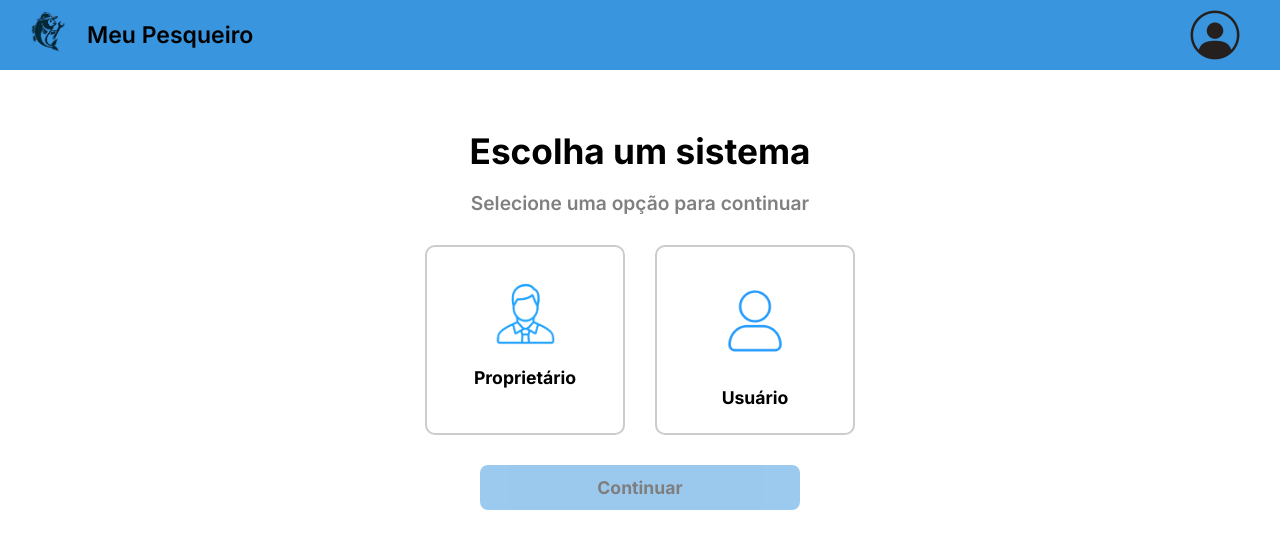
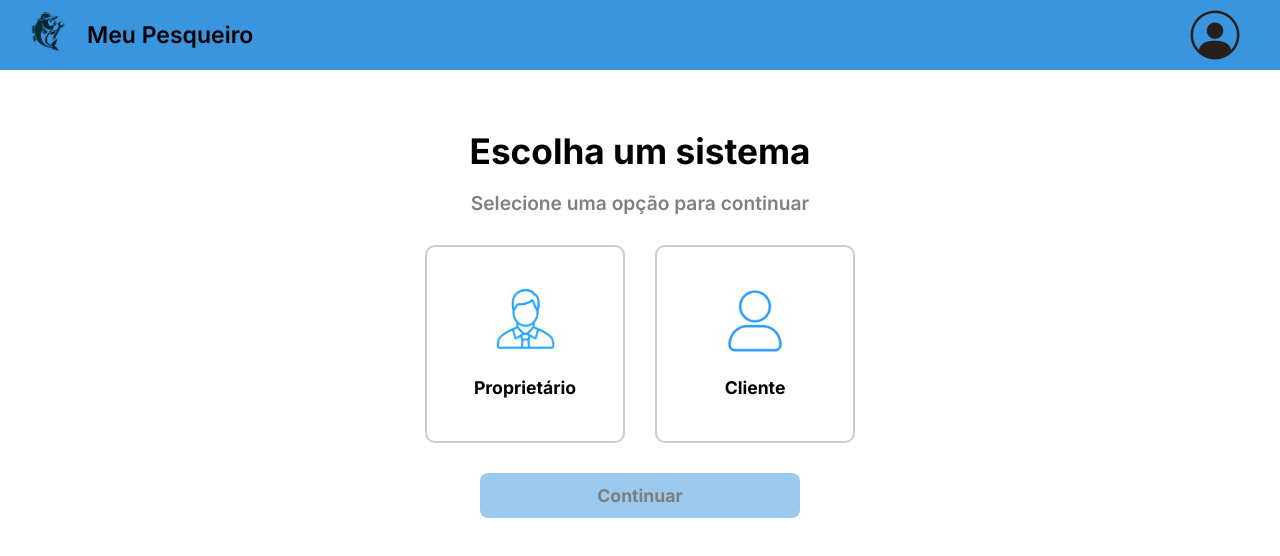
Before and after one commit to LuishEtec/SiteMeuPesqueiro, an Angular app: page /escolhasistema in a window 1280 px wide. Shown: the top 556 px of the page. Built offline with nearby package versions, Linux system fonts and the light colour scheme.

Commit message:
Escolha sistema atualizado

```diff
--- a/src/app/escolhasistema/escolhasistema.component.css
+++ b/src/app/escolhasistema/escolhasistema.component.css
@@ -41,22 +41,9 @@
   border-color: #3A95DF;
 }
 
-.icone-prop {
-  width: 80px;
-  height: 80px;
-  margin-bottom: 15px;
-}
-.icone-usuario {
-  width: 100px;
-  height: 100px;
-  margin-bottom: 15px;
-}
-
-.legenda {
-  font-size: 1.1rem;
-  font-weight: bold;
-  color: #000;
-  margin: 0;
+.selecionado {
+  border-color: #3A95DF;
+  background: #E5F1FB;
 }
 
 .botao-continuar {
@@ -72,6 +59,11 @@
   transition: transform 0.2s ease;
 }
 
+.botao-continuar a{
+  text-decoration: none;
+  color: black;
+}
+
 .botao-continuar:hover:enabled {
   transform: scale(1.1);
 }
@@ -80,3 +72,22 @@
   opacity: 0.5;
   cursor: not-allowed;
 }
+
+.icone-prop {
+  width: 80px;
+  height: 80px;
+  margin-top: 5px;
+  margin-bottom: 15px;
+}
+.icone-cliente {
+  width: 100px;
+  height: 100px;
+  margin-bottom: 5px;
+}
+
+.legenda {
+  font-size: 1.1rem;
+  font-weight: bold;
+  color: #000;
+  margin-top: auto;
+}
--- a/src/app/escolhasistema/escolhasistema.component.html
+++ b/src/app/escolhasistema/escolhasistema.component.html
@@ -5,18 +5,27 @@
   <p class="subtitulo">Selecione uma opção para continuar</p>
 
   <div class="cartoes">
-    <button type="button" class="cartao" (click)="select('proprietario')">
+    <button
+      type="button"
+      class="cartao"
+      [ngClass]="{ selecionado: selecionado === 'pagamento' }"
+      (click)="selecionar('pagamento')">
       <img [src]="propicon" alt="Proprietário" class="icone-prop" />
       <p class="legenda">Proprietário</p>
     </button>
 
-    <button type="button" class="cartao" (click)="select('usuario')">
-      <img [src]="clienteicon" alt="Usuário" class="icone-usuario" />
-      <p class="legenda">Usuário</p>
+    <button
+      type="button"
+      class="cartao"
+      [ngClass]="{ selecionado: selecionado === 'cliente' }"
+      (click)="selecionar('cliente')">
+      <img [src]="usericon" alt="Cliente" class="icone-cliente" />
+      <p class="legenda">Cliente</p>
     </button>
   </div>
-
-  <button class="botao-continuar" [disabled]="!selected" (click)="onContinue()">
+  <a [href]="'/' + selecionado">
+  <button class="botao-continuar" [disabled]="!selecionado" (click)="continuar()">
     Continuar
   </button>
+  </a>
 </div>
--- a/src/app/escolhasistema/escolhasistema.component.ts
+++ b/src/app/escolhasistema/escolhasistema.component.ts
@@ -1,30 +1,34 @@
 import { Component } from '@angular/core';
-import { ReactiveFormsModule, FormBuilder, FormGroup, Validators } from '@angular/forms';
 import { Router } from '@angular/router';
 import { HeaderComponent } from '../header/header.component';
+import { ReactiveFormsModule } from '@angular/forms';
+import { CommonModule } from '@angular/common';
 
 @Component({
   selector: 'app-escolha-sistema',
-  imports: [HeaderComponent, ReactiveFormsModule],
+  imports: [HeaderComponent, ReactiveFormsModule, CommonModule],
   templateUrl: './escolhasistema.component.html',
-  styleUrl: './escolhasistema.component.css'
+  styleUrl: './escolhasistema.component.css',
+  standalone: true
 })
+
 export class EscolhaSistemaComponent {
-  propicon: string = "propicon.png"
-  clienteicon: string = "clienteicon.png"
+  usericon: string = 'clienteicon.png'
+  propicon: string = 'propicon.png'
 
-  selected: 'proprietario' | 'usuario' | null = null;
+  selecionado: 'pagamento' | 'cliente' | null = null;
 
   constructor(private router: Router) {}
 
-  select(value: 'proprietario' | 'usuario') {
-    this.selected = value;
+  selecionar(opcao: 'pagamento' | 'cliente') {
+    this.selecionado = opcao;
   }
 
-  onContinue() {
-    if (!this.selected) return;
-    const target =
-      this.selected === 'proprietario' ? '/proprietario' : '/usuario';
-    this.router.navigateByUrl(target);
+  continuar() {
+    if (this.selecionado === 'pagamento') {
+      this.router.navigateByUrl('/pagamento');
+    } else if (this.selecionado === 'cliente') {
+      this.router.navigateByUrl('/cliente');
+    }
   }
 }
```
